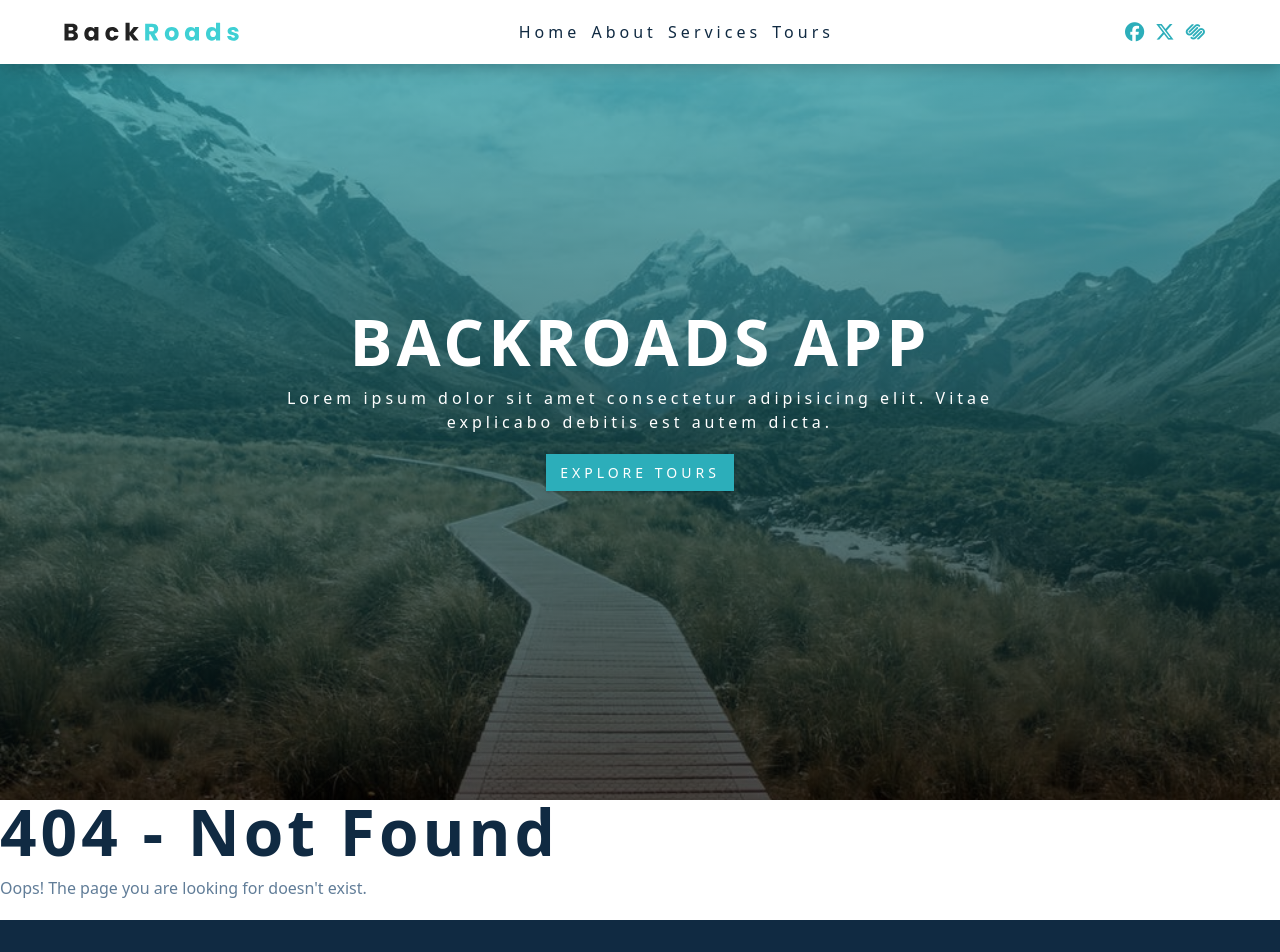
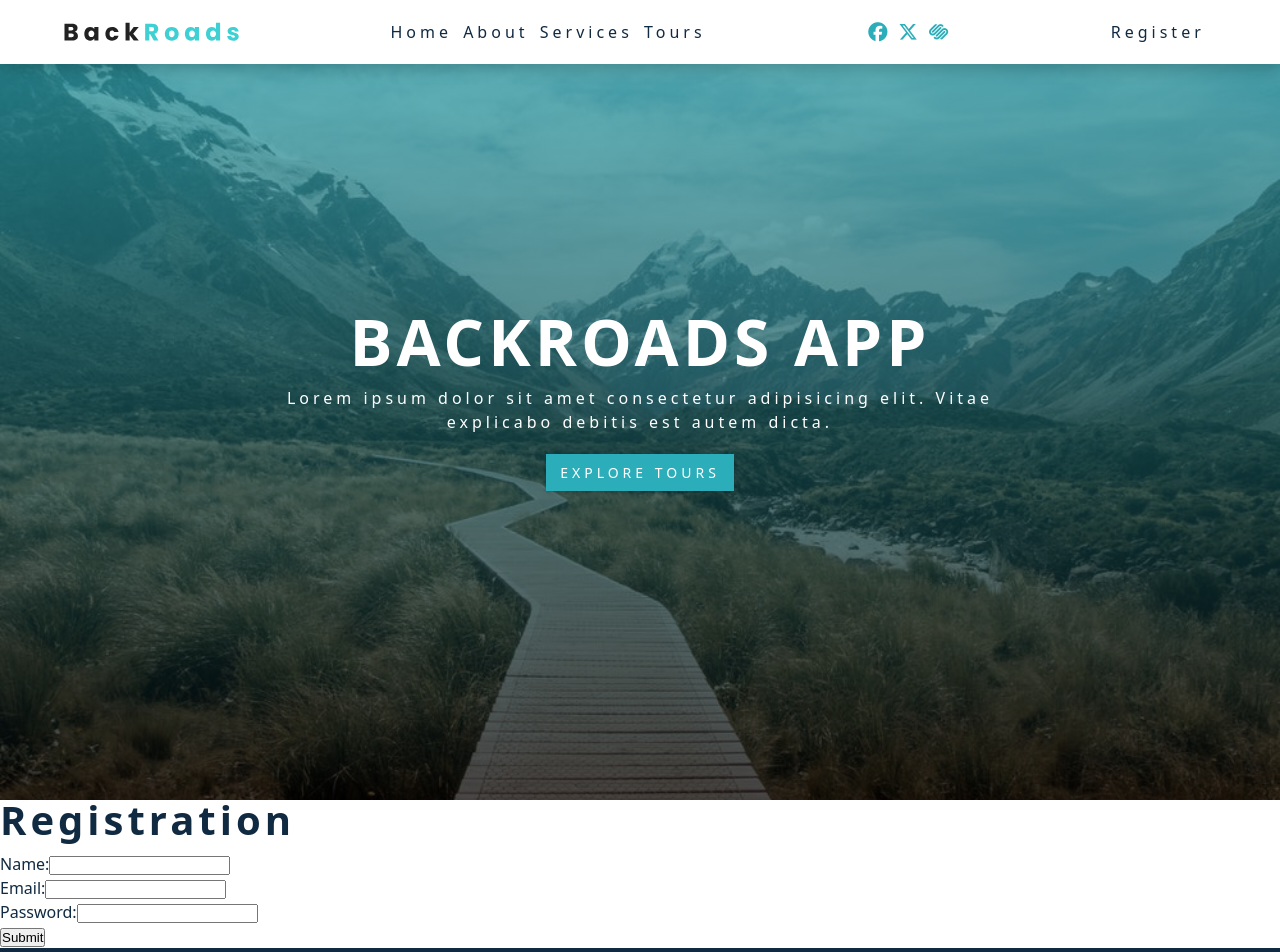
Before and after one commit to JY1Z/week4-fe-pp, a React (Create React App) app: page /register in a window 1280 px wide. Shown: the top 952 px of the page. Built offline with nearby package versions, Linux system fonts and the light colour scheme.

Commit message:
Update registration

```diff
--- a/src/App.js
+++ b/src/App.js
@@ -6,6 +6,7 @@ import Services from "./components/Services";
 import Tours from "./components/Tours";
 import Home from "./components/Home";
 import NotFound from "./components/NotFound";
+import Registration from './components/Registration';
 import "./App.css";
 import { BrowserRouter, Route, Routes } from 'react-router-dom';
 
@@ -20,6 +21,8 @@ function App() {
         <Route path="/tours" element={<Tours />} />
         <Route path="/about" element={<About />} />
         <Route path="*" element={<NotFound />} />
+        <Route path="/register" element={<Registration/>} />
+
       </Routes>
       <Footer />
     </BrowserRouter>
--- a/src/components/Navbar.js
+++ b/src/components/Navbar.js
@@ -1,6 +1,8 @@
+import { Link } from 'react-router-dom';
 import logo from "../images/logo.svg";
 import PageLinks from "./PageLinks";
 import SocialLinks from "./SocialLinks";
+import Registration from "./Registration";
 
 const Navbar = () => {
   return (
@@ -14,6 +16,10 @@ const Navbar = () => {
         </div>
         <PageLinks parentClass="nav-links" itemClass="nav-link" />
         <SocialLinks parentClass="nav-icons" itemClass="nav-icon" />
+        <Link to="/register" className="nav-link">
+          Register
+        </Link>
+
       </div>
     </nav>
   );
--- /dev/null
+++ b/src/components/Registration.js
@@ -0,0 +1,27 @@
+import React, { useState } from 'react';
+
+function Registration() {
+    return (
+        <div>
+        <h2>Registration</h2>
+        <form>
+          <div>
+            <label htmlFor='name'>Name:</label>
+            <input id='name' type='text' />
+          </div>
+          <div>
+            <label htmlFor='email'>Email:</label>
+            <input id='email' type='text' />
+          </div>
+          <div>
+            <label htmlFor='password'>Password:</label>
+            <input id='password' type='text' />
+          </div>
+          <button>Submit</button>
+        </form>
+      </div>
+
+    )
+}
+
+export default Registration;
```
